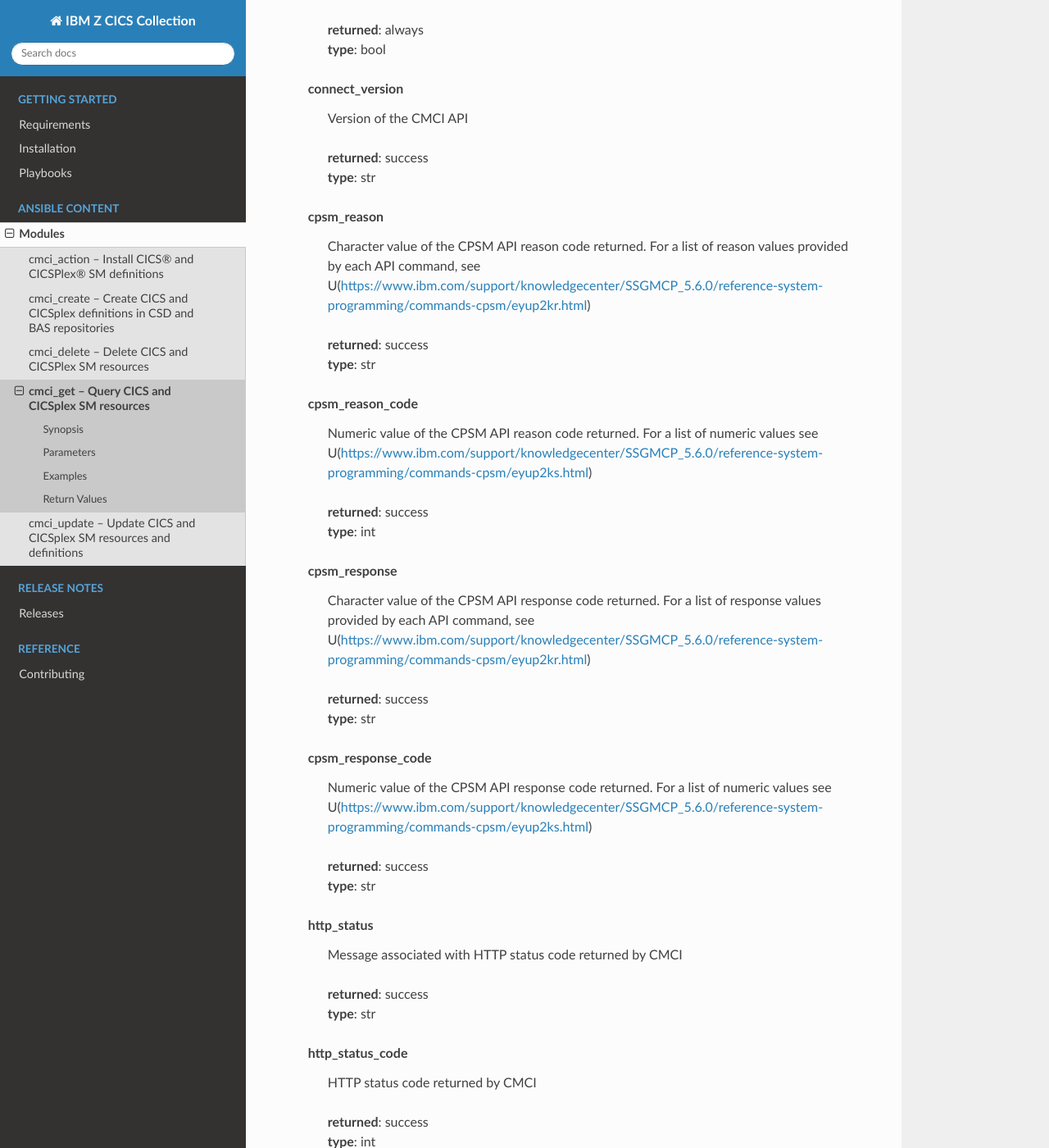
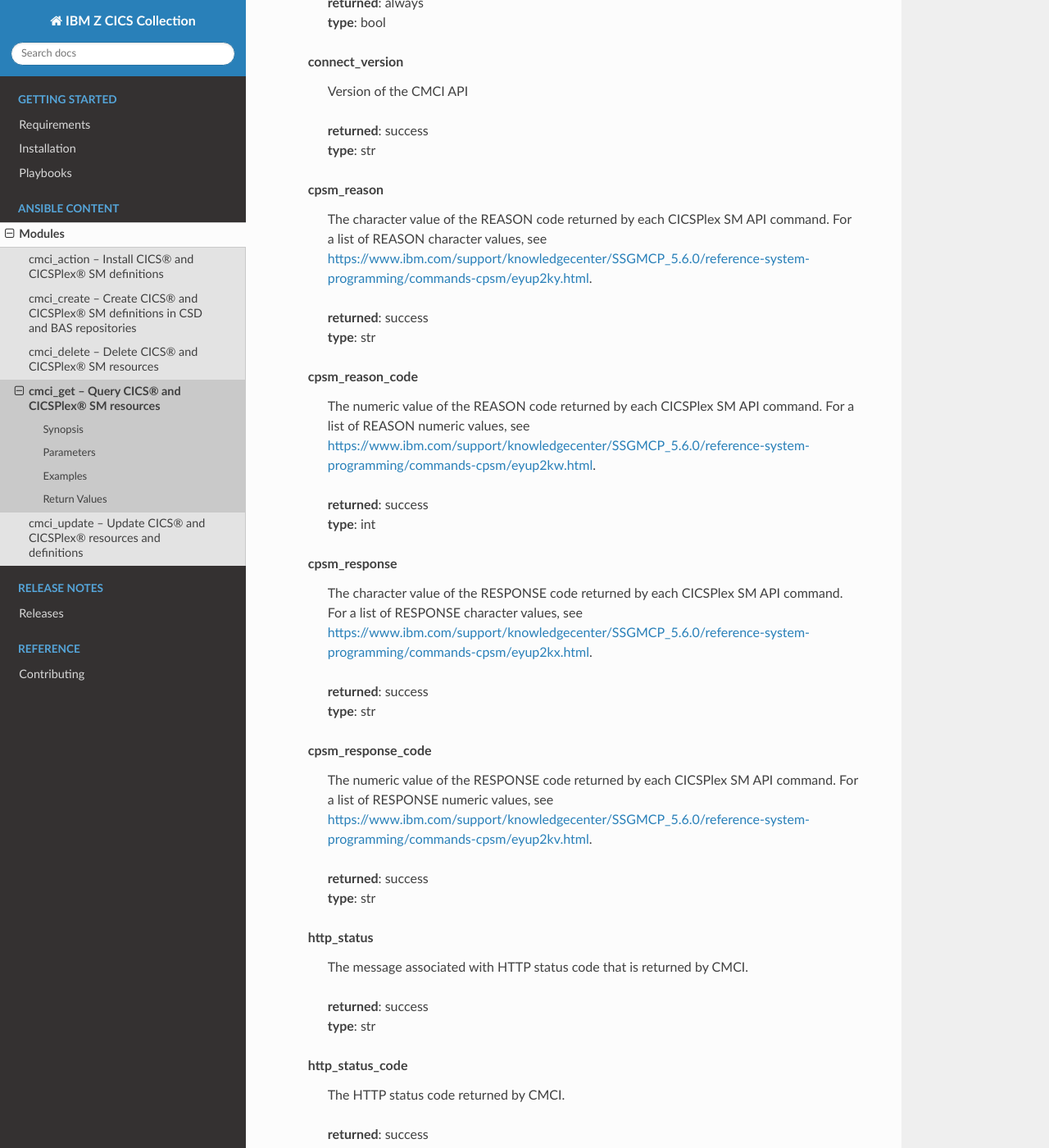
Before and after one commit to ansible-collections/ibm_zos_cics, a Sphinx documentation site: the page built from docs/source/modules/cmci_get.rst, in a window 1280 px wide and 1400 px high, scrolled down 6377 px. Shown: the whole window at 82% size. Built offline with Sphinx 7.4.7 and the Read the Docs theme 2.0.0, drawn with Linux system fonts in a browser that asks for light colours; some of the changed text lies outside the part shown.

Commit message:
update all the other modules' doc, minor wording changes to release notes
Signed-off-by: Vera <vera.xx.c@me.com>

```diff
--- a/docs/source/modules/cmci_get.rst
+++ b/docs/source/modules/cmci_get.rst
@@ -8,8 +8,8 @@
 .. _cmci_get_module:
 
 
-cmci_get -- Query CICS and CICSplex SM resources
-================================================
+cmci_get -- Query CICS® and CICSPlex® SM resources
+==================================================
 
 
 
@@ -20,7 +20,7 @@ cmci_get -- Query CICS and CICSplex SM resources
 
 Synopsis
 --------
-- The cmci_get module can be used to get information about installed and definitional CICS and CICSPlex® SM resources from CICS regions, using the CMCI API.  The CMCI API is provided by CICSplex SM, or in SMSS regions.  For information about the CMCI API see https://www.ibm.com/support/knowledgecenter/SSGMCP_5.6.0/reference-system-programming/cmci/clientapi_overview.html. For information about how to compose GET requests, see https://www.ibm.com/support/knowledgecenter/SSGMCP_5.6.0/reference-system-programming/cmci/clientapi_get.html.
+- Get information about installed and definitional CICS and CICSPlex SM resources from CICS regions, by initiating GET requests via the CMCI REST API. The CMCI REST API can be configured in CICSPlex SM or stand-alone regions (SMSS). For information about the API, see `CMCI REST API <https://www.ibm.com/support/knowledgecenter/SSGMCP_5.6.0/reference-system-programming/cmci/clientapi_overview.html>`_. For information about how to compose GET requests, see `CMCI GET requests <https://www.ibm.com/support/knowledgecenter/SSGMCP_5.6.0/reference-system-programming/cmci/clientapi_get.html>`_.
 
 
 
@@ -161,11 +161,11 @@ parameters
 
 
 record_count
-  Identifies a subset of records in a results cache starting from the first record in the results cache or from the record specified by the index parameter.
+  Identifies a subset of records in the results cache, starting either from the first record in the results cache or from the record specified by the index parameter.
 
-  A negative number indicates a count back from the last record; for example, -1 means the last record, -2 the last record but one, and so on
+  A negative number indicates a count back from the last record; for example, ``-1`` means the last record, ``-2`` the last record but one, and so on.
 
-  Count must be an integer, a value of zero is not permitted.
+  The count value must be an integer; a value of zero is not permitted.
 
 
   | **required**: False
@@ -346,7 +346,7 @@ Return Values
 
 
        changed
-        | True if the state was changed, otherwise False
+        | True if the state was changed, otherwise False.
 
         | **returned**: always
         | **type**: bool
@@ -354,7 +354,7 @@ Return Values
 
 
        failed
-        | True if query_job failed, othewise False
+        | True if the query job failed, otherwise False.
 
         | **returned**: always
         | **type**: bool
@@ -370,7 +370,7 @@ Return Values
 
 
        cpsm_reason
-        | Character value of the CPSM API reason code returned.  For a list of reason values provided by each API command, see U(https://www.ibm.com/support/knowledgecenter/SSGMCP_5.6.0/reference-system-programming/commands-cpsm/eyup2kr.html)
+        | The character value of the REASON code returned by each CICSPlex SM API command. For a list of REASON character values, see https://www.ibm.com/support/knowledgecenter/SSGMCP_5.6.0/reference-system-programming/commands-cpsm/eyup2ky.html.
 
         | **returned**: success
         | **type**: str
@@ -378,7 +378,7 @@ Return Values
 
 
        cpsm_reason_code
-        | Numeric value of the CPSM API reason code returned.  For a list of numeric values see U(https://www.ibm.com/support/knowledgecenter/SSGMCP_5.6.0/reference-system-programming/commands-cpsm/eyup2ks.html)
+        | The numeric value of the REASON code returned by each CICSPlex SM API command. For a list of REASON numeric values, see https://www.ibm.com/support/knowledgecenter/SSGMCP_5.6.0/reference-system-programming/commands-cpsm/eyup2kw.html.
 
         | **returned**: success
         | **type**: int
@@ -386,7 +386,7 @@ Return Values
 
 
        cpsm_response
-        | Character value of the CPSM API response code returned.  For a list of response values provided by each API command, see U(https://www.ibm.com/support/knowledgecenter/SSGMCP_5.6.0/reference-system-programming/commands-cpsm/eyup2kr.html)
+        | The character value of the RESPONSE code returned by each CICSPlex SM API command. For a list of RESPONSE character values, see https://www.ibm.com/support/knowledgecenter/SSGMCP_5.6.0/reference-system-programming/commands-cpsm/eyup2kx.html.
 
         | **returned**: success
         | **type**: str
@@ -394,7 +394,7 @@ Return Values
 
 
        cpsm_response_code
-        | Numeric value of the CPSM API response code returned.  For a list of numeric values see U(https://www.ibm.com/support/knowledgecenter/SSGMCP_5.6.0/reference-system-programming/commands-cpsm/eyup2ks.html)
+        | The numeric value of the RESPONSE code returned by each CICSPlex SM API command. For a list of RESPONSE numeric values, see https://www.ibm.com/support/knowledgecenter/SSGMCP_5.6.0/reference-system-programming/commands-cpsm/eyup2kv.html.
 
         | **returned**: success
         | **type**: str
@@ -402,7 +402,7 @@ Return Values
 
 
        http_status
-        | Message associated with HTTP status code returned by CMCI
+        | The message associated with HTTP status code that is returned by CMCI.
 
         | **returned**: success
         | **type**: str
@@ -410,7 +410,7 @@ Return Values
 
 
        http_status_code
-        | HTTP status code returned by CMCI
+        | The HTTP status code returned by CMCI.
 
         | **returned**: success
         | **type**: int
@@ -418,7 +418,7 @@ Return Values
 
 
        record_count
-        | Number of records returned
+        | The number of records returned.
 
         | **returned**: success
         | **type**: int
@@ -426,7 +426,7 @@ Return Values
 
 
        records
-        | A list of the returned records
+        | A list of the returned records.
 
         | **returned**: success
         | **type**: list
@@ -440,7 +440,7 @@ Return Values
 
 
        request
-        | Information about the request that was made to CMCI
+        | Information about the request that was made to CMCI.
 
         | **returned**: success
         | **type**: dict
@@ -448,7 +448,7 @@ Return Values
 
 
         body
-          | The XML body sent with the request, if any
+          | The XML body sent with the request, if any.
 
           | **returned**: success
           | **type**: str
@@ -456,7 +456,7 @@ Return Values
 
 
         method
-          | The HTTP method used for the request
+          | The HTTP method used for the request.
 
           | **returned**: success
           | **type**: str
@@ -464,7 +464,7 @@ Return Values
 
 
         url
-          | The URL used for the request
+          | The URL used for the request.
 
           | **returned**: success
           | **type**: str
```
Also changed, not shown: docs/source/modules/cmci_create.rst (+19 -19 lines), docs/source/modules/cmci_delete.rst (+19 -19 lines), docs/source/modules/cmci_update.rst (+19 -19 lines), docs/source/release_notes.rst (+7 -7 lines), 5 other files.
